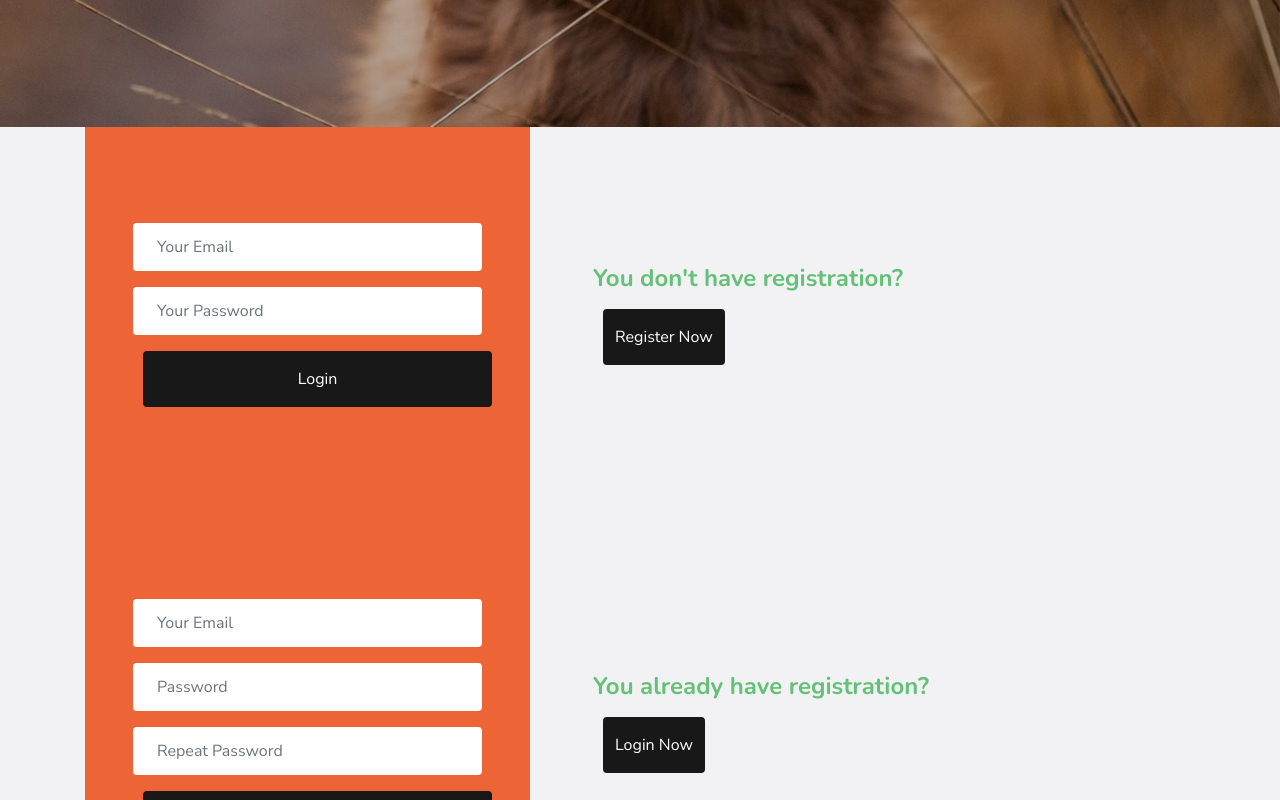
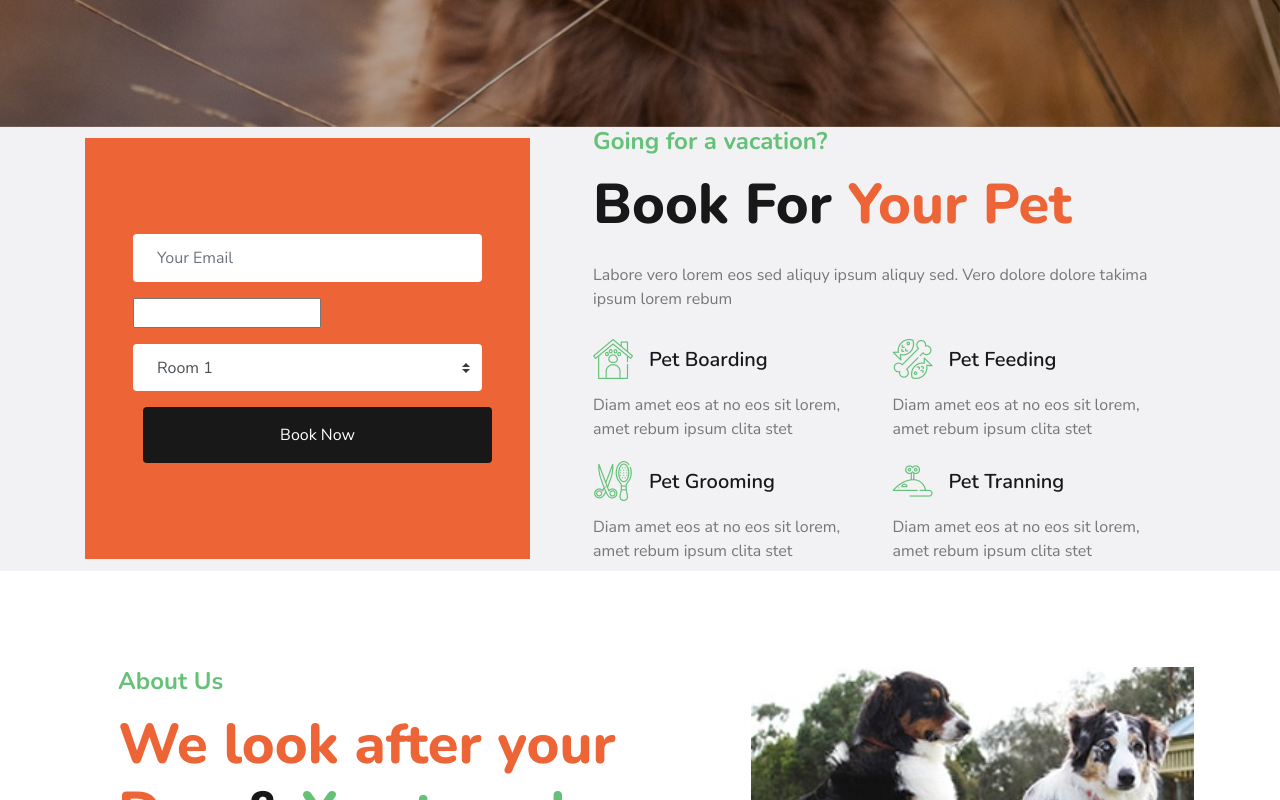
Before and after one commit to sZidarov/MyReactProject, a React (Vite) app in the folder client/: page / in a window 1280 px wide. Shown: the part 800-1600 px from the top of the page. Built offline with nearby package versions, Linux system fonts and the light colour scheme.

Commit message:
working on booking form

```diff
--- a/client/src/App.jsx
+++ b/client/src/App.jsx
@@ -19,9 +19,9 @@ function App() {
             <TopBar></TopBar>
             <Navbar></Navbar>
             <Home></Home>
-            {/* <Bookingform></Bookingform> */}
-            <Login></Login>
-            <Register></Register>
+            <Bookingform></Bookingform>
+            {/* <Login></Login> */}
+            {/* <Register></Register> */}
             <About></About>
             <Services></Services>
             <Details></Details>
--- a/client/src/components/bookingForm.jsx
+++ b/client/src/components/bookingForm.jsx
@@ -1,81 +1,160 @@
+import { useState } from "react";
+import {useFormik} from "formik";
+import DatePicker from "react-datepicker";
+import 'react-datepicker/dist/react-datepicker.css'
+
 export default function Bookingform() {
+    const formik = useFormik({
+        initialValues: {
+            selectedDate: null,
+            selectedOption: "",
+            email: ''
+
+        },
+        onSubmit: (values) => {
+            console.log("Form data:", values);
+        }
+    })
     return (
         <div className="container-fluid bg-light">
             <div className="container">
                 <div className="row align-items-center">
                     <div className="col-lg-5">
                         <div className="bg-primary py-5 px-4 px-sm-5">
-                            <form className="py-5">
+                            <form className="py-5" onSubmit={formik.onSubmit}>
                                 <div className="form-group">
-                                    <input type="text" className="form-control border-0 p-4" placeholder="Your Name" required="required" />
-                                    <div style={{color: "yellow", fontSize: "bold"}}>Some error message</div>
+                                    <input
+                                        type="email"
+                                        className="form-control border-0 p-4"
+                                        placeholder="Your Email"
+                                        required="required"
+                                        name="email"
+                                    />
                                 </div>
                                 <div className="form-group">
-                                    <input type="email" className="form-control border-0 p-4" placeholder="Your Email" required="required" />
-                                </div>
-                                <div className="form-group">
-                                    <div className="date" id="date" data-target-input="nearest">
-                                        <input type="text" className="form-control border-0 p-4 datetimepicker-input" placeholder="Reservation Date" data-target="#date" data-toggle="datetimepicker"/>
+                                    <div
+                                        className="date"
+                                        id="date"
+                                        data-target-input="nearest"
+                                    >
+                                        <DatePicker
+                                            selected={formik.values.selectedDate}
+                                            onChange={(date)=>formik.setFieldValue('selectedDate', date)}
+                                            dateFormat="dd/MM/yyyy"
+                                        />
                                     </div>
                                 </div>
                                 <div className="form-group">
-                                    <div className="time" id="time" data-target-input="nearest">
-                                        <input type="text" className="form-control border-0 p-4 datetimepicker-input" placeholder="Reservation Time" data-target="#time" data-toggle="datetimepicker"/>
-                                    </div>
+                                    {/* <div
+                                        className="time"
+                                        id="time"
+                                        data-target-input="nearest"
+                                    >
+                                        <input
+                                            type="time"
+                                            className="form-control border-0 p-4 datetimepicker-input"
+                                            placeholder="Reservation Time"
+                                            data-target="#time"
+                                            data-toggle="datetimepicker"
+                                        />
+                                    </div> */}
                                 </div>
                                 <div className="form-group">
-                                    <select className="custom-select border-0 px-4" style={{height: '47px'}}>  {/*style="height: 47px;"*/}
+                                    <select
+                                        className="custom-select border-0 px-4"
+                                        style={{ height: "47px" }}
+                                        id="selectedOption"
+                                        name="selectedOption"
+                                        onChange={formik.handleChange}
+                                        onBlur={formik.handleBlur}
+                                        value={formik.values.selectedOption}
 
-                                        <option defaultValue="1">Room 1</option>
+                                    >
+                                        {" "}
+                                        {/*style="height: 47px;"*/}
+                                        <option value="1">Room 1</option>
                                         <option value="2">Room 2</option>
                                         <option value="3">Room 3</option>
                                     </select>
                                 </div>
                                 <div>
-                                    <button className="btn btn-dark btn-block border-0 py-3" type="submit">Book Now</button>
+                                    <button
+                                        className="btn btn-dark btn-block border-0 py-3"
+                                        type="submit"
+                                    >
+                                        Book Now
+                                    </button>
                                 </div>
                             </form>
                         </div>
                     </div>
                     <div className="col-lg-7 py-5 py-lg-0 px-3 px-lg-5">
-                        <h4 className="text-secondary mb-3">Going for a vacation?</h4>
-                        <h1 className="display-4 mb-4">Book For <span className="text-primary">Your Pet</span></h1>
-                        <p>Labore vero lorem eos sed aliquy ipsum aliquy sed. Vero dolore dolore takima ipsum lorem rebum</p>
+                        <h4 className="text-secondary mb-3">
+                            Going for a vacation?
+                        </h4>
+                        <h1 className="display-4 mb-4">
+                            Book For{" "}
+                            <span className="text-primary">Your Pet</span>
+                        </h1>
+                        <p>
+                            Labore vero lorem eos sed aliquy ipsum aliquy sed.
+                            Vero dolore dolore takima ipsum lorem rebum
+                        </p>
                         <div className="row py-2">
                             <div className="col-sm-6">
                                 <div className="d-flex flex-column">
                                     <div className="d-flex align-items-center mb-2">
                                         <h1 className="flaticon-house font-weight-normal text-secondary m-0 mr-3"></h1>
-                                        <h5 className="text-truncate m-0">Pet Boarding</h5>
+                                        <h5 className="text-truncate m-0">
+                                            Pet Boarding
+                                        </h5>
                                     </div>
-                                    <p>Diam amet eos at no eos sit lorem, amet rebum ipsum clita stet</p>
+                                    <p>
+                                        Diam amet eos at no eos sit lorem, amet
+                                        rebum ipsum clita stet
+                                    </p>
                                 </div>
                             </div>
                             <div className="col-sm-6">
                                 <div className="d-flex flex-column">
                                     <div className="d-flex align-items-center mb-2">
                                         <h1 className="flaticon-food font-weight-normal text-secondary m-0 mr-3"></h1>
-                                        <h5 className="text-truncate m-0">Pet Feeding</h5>
+                                        <h5 className="text-truncate m-0">
+                                            Pet Feeding
+                                        </h5>
                                     </div>
-                                    <p>Diam amet eos at no eos sit lorem, amet rebum ipsum clita stet</p>
+                                    <p>
+                                        Diam amet eos at no eos sit lorem, amet
+                                        rebum ipsum clita stet
+                                    </p>
                                 </div>
                             </div>
                             <div className="col-sm-6">
                                 <div className="d-flex flex-column">
                                     <div className="d-flex align-items-center mb-2">
                                         <h1 className="flaticon-grooming font-weight-normal text-secondary m-0 mr-3"></h1>
-                                        <h5 className="text-truncate m-0">Pet Grooming</h5>
+                                        <h5 className="text-truncate m-0">
+                                            Pet Grooming
+                                        </h5>
                                     </div>
-                                    <p className="m-0">Diam amet eos at no eos sit lorem, amet rebum ipsum clita stet</p>
+                                    <p className="m-0">
+                                        Diam amet eos at no eos sit lorem, amet
+                                        rebum ipsum clita stet
+                                    </p>
                                 </div>
                             </div>
                             <div className="col-sm-6">
                                 <div className="d-flex flex-column">
                                     <div className="d-flex align-items-center mb-2">
                                         <h1 className="flaticon-toy font-weight-normal text-secondary m-0 mr-3"></h1>
-                                        <h5 className="text-truncate m-0">Pet Tranning</h5>
+                                        <h5 className="text-truncate m-0">
+                                            Pet Tranning
+                                        </h5>
                                     </div>
-                                    <p className="m-0">Diam amet eos at no eos sit lorem, amet rebum ipsum clita stet</p>
+                                    <p className="m-0">
+                                        Diam amet eos at no eos sit lorem, amet
+                                        rebum ipsum clita stet
+                                    </p>
                                 </div>
                             </div>
                         </div>
@@ -83,5 +162,5 @@ export default function Bookingform() {
                 </div>
             </div>
         </div>
-    )
+    );
 }
```
